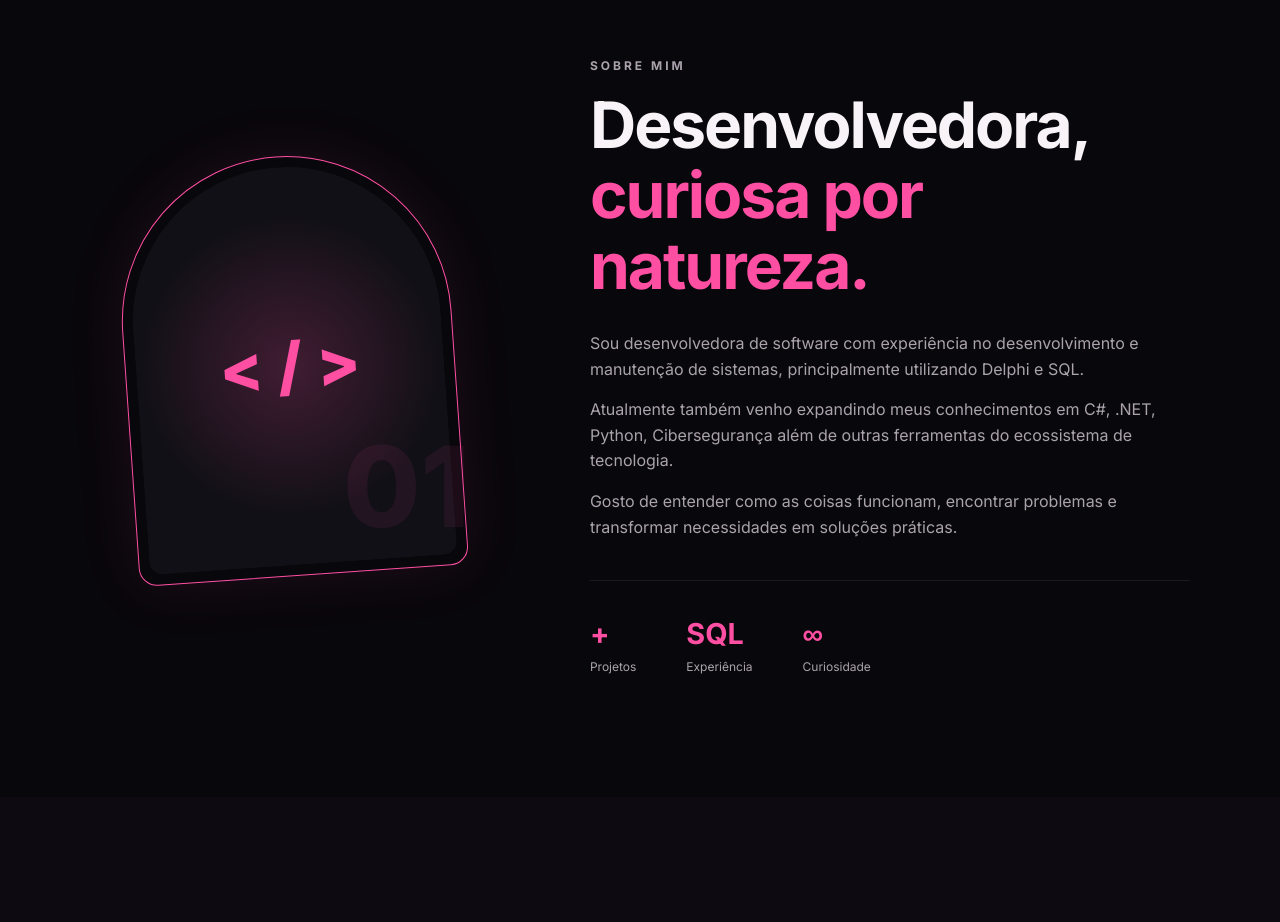
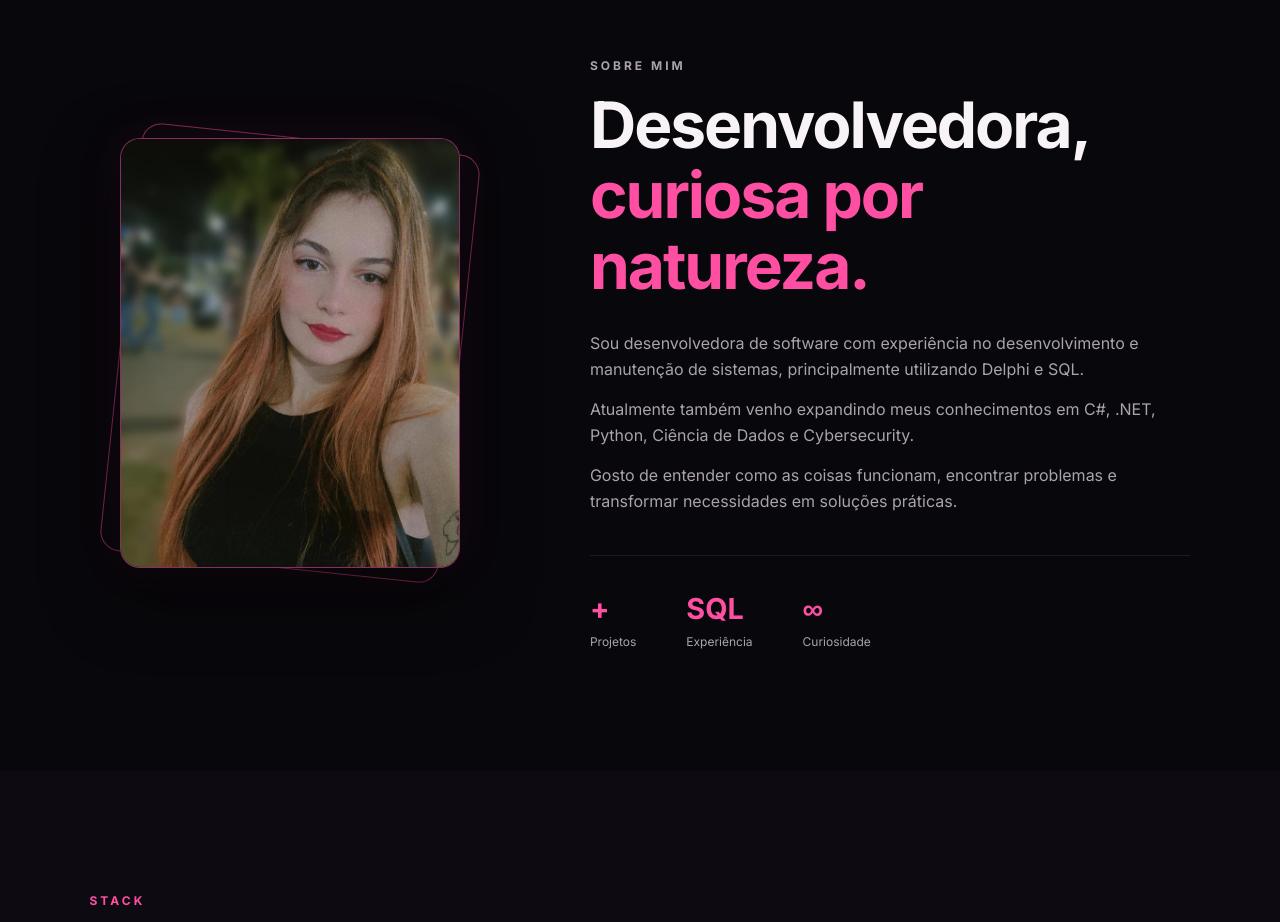
Before and after one commit to KVentionek/Portifolio, a plain HTML site: page index.html in a window 1280 px wide. Shown: the part 1900-2822 px from the top of the page. Drawn offline with Linux system fonts and the light colour scheme; a web font is replaced by a local one.

Commit message:
adição de foto na seção "about"

```diff
--- a/index.html
+++ b/index.html
@@ -344,17 +344,15 @@
 
             <div class="about-image">
 
-                <div class="about-frame">
+                <div class="photo-wrapper">
 
-                    <div class="about-placeholder">
-                        &lt; / &gt;
-                    </div>
+                    <img
+                        src="images/foto-kelly.jpg"
+                        alt="Foto de Kelly Vencionek">
 
                 </div>
 
-                <div class="about-number">
-                    01
-                </div>
+                <div class="photo-decoration"></div>
 
             </div>
 
@@ -378,14 +376,12 @@
 
                 <p>
                     Atualmente também venho expandindo meus conhecimentos
-                    em C#, .NET, Python, Cibersegurança além de outras
-                    ferramentas do ecossistema de tecnologia.
+                    em C#, .NET, Python, Ciência de Dados e Cybersecurity.
                 </p>
 
                 <p>
                     Gosto de entender como as coisas funcionam, encontrar
-                    problemas e transformar necessidades em soluções
-                    práticas.
+                    problemas e transformar necessidades em soluções práticas.
                 </p>
 
 
--- a/style.css
+++ b/style.css
@@ -640,6 +640,9 @@ button {
     margin: auto;
 }
 
+
+/* FOTO */
+
 .about-image {
 
     position: relative;
@@ -647,68 +650,80 @@ button {
     display: flex;
 
     justify-content: center;
+
+    align-items: center;
+
+    min-height: 450px;
 }
 
-.about-frame {
 
-    width: 330px;
+.photo-wrapper {
 
-    height: 420px;
+    width: 340px;
 
-    border: 1px solid var(--pink);
+    height: 430px;
 
-    border-radius: 180px 180px 20px 20px;
+    position: relative;
 
-    padding: 10px;
+    z-index: 2;
 
-    transform: rotate(-4deg);
+    overflow: hidden;
 
-    box-shadow: 0 0 60px rgba(255, 79, 163, 0.1);
+    border-radius: 20px;
+
+    border: 1px solid rgba(255, 79, 163, 0.5);
+
+    background: #111016;
+
+    box-shadow:
+        0 25px 70px rgba(0, 0, 0, 0.5),
+        0 0 50px rgba(255, 79, 163, 0.08);
 }
 
-.about-placeholder {
+
+.photo-wrapper img {
 
     width: 100%;
 
     height: 100%;
 
-    border-radius: 170px 170px 15px 15px;
+    object-fit: cover;
 
-    background:
-        radial-gradient(
-            circle,
-            rgba(255, 79, 163, 0.2),
-            transparent 60%
-        ),
-        #111016;
+    display: block;
 
-    display: flex;
-
-    align-items: center;
-
-    justify-content: center;
-
-    color: var(--pink);
-
-    font-size: 4rem;
-
-    font-weight: 800;
+    transition: transform 0.5s ease;
 }
 
-.about-number {
+
+.photo-wrapper:hover img {
+
+    transform: scale(1.04);
+}
+
+
+/* ELEMENTO DECORATIVO ATRÁS DA FOTO */
+
+.photo-decoration {
 
     position: absolute;
 
-    bottom: 0;
+    width: 340px;
 
-    right: 20px;
+    height: 430px;
 
-    font-size: 7rem;
+    border: 1px solid var(--pink);
 
-    font-weight: 800;
+    border-radius: 20px;
 
-    color: rgba(255, 79, 163, 0.08);
+    transform: rotate(6deg);
+
+    opacity: 0.5;
+
+    z-index: 1;
 }
+
+
+/* TEXTO */
 
 .about-content h2 {
 
@@ -721,10 +736,12 @@ button {
     margin: 15px 0 30px;
 }
 
+
 .about-content h2 span {
 
     color: var(--pink);
 }
+
 
 .about-content > p {
 
@@ -734,6 +751,9 @@ button {
 
     max-width: 650px;
 }
+
+
+/* ESTATÍSTICAS */
 
 .about-stats {
 
@@ -748,6 +768,7 @@ button {
     border-top: 1px solid var(--border);
 }
 
+
 .about-stats div {
 
     display: flex;
@@ -755,12 +776,14 @@ button {
     flex-direction: column;
 }
 
+
 .about-stats strong {
 
     font-size: 1.8rem;
 
     color: var(--pink);
 }
+
 
 .about-stats span {
 
@@ -1056,6 +1079,13 @@ footer strong {
         text-align: center;
     }
 
+    .photo-wrapper,
+    .photo-decoration {
+
+        width: 280px;
+        height: 350px;
+    }
+
     .about-image {
         order: 2;
     }
@@ -1113,11 +1143,12 @@ footer strong {
         grid-template-columns: 1fr;
     }
 
-    .about-frame {
+    .photo-wrapper,
+    .photo-decoration {
 
         width: 270px;
 
-        height: 350px;
+        height: 340px;
     }
 
     .about-stats {
```
Also changed, not shown: images/foto-kelly.jpg (added).
